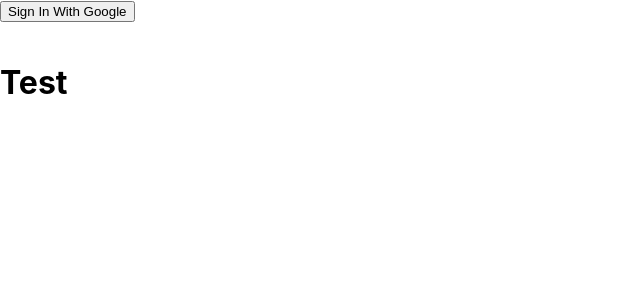
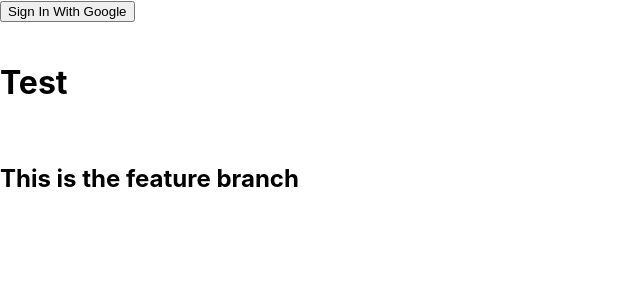
Before and after one commit to Jkroeger123/554FinalProject, a Next.js app: page / in a window 1280 px wide. Shown: the top 300 px of the page, without its empty margins (0-640 px from the left). Built offline with nearby package versions, Linux system fonts and the light colour scheme.

Commit message:
Demo Feature Commit

```diff
--- a/pages/index.js
+++ b/pages/index.js
@@ -29,6 +29,7 @@ export default function Home() {
       <br />
       <h1>Test</h1>
       <br />
+      <h2>This is the feature branch</h2>
 
     </div>
   )
```
